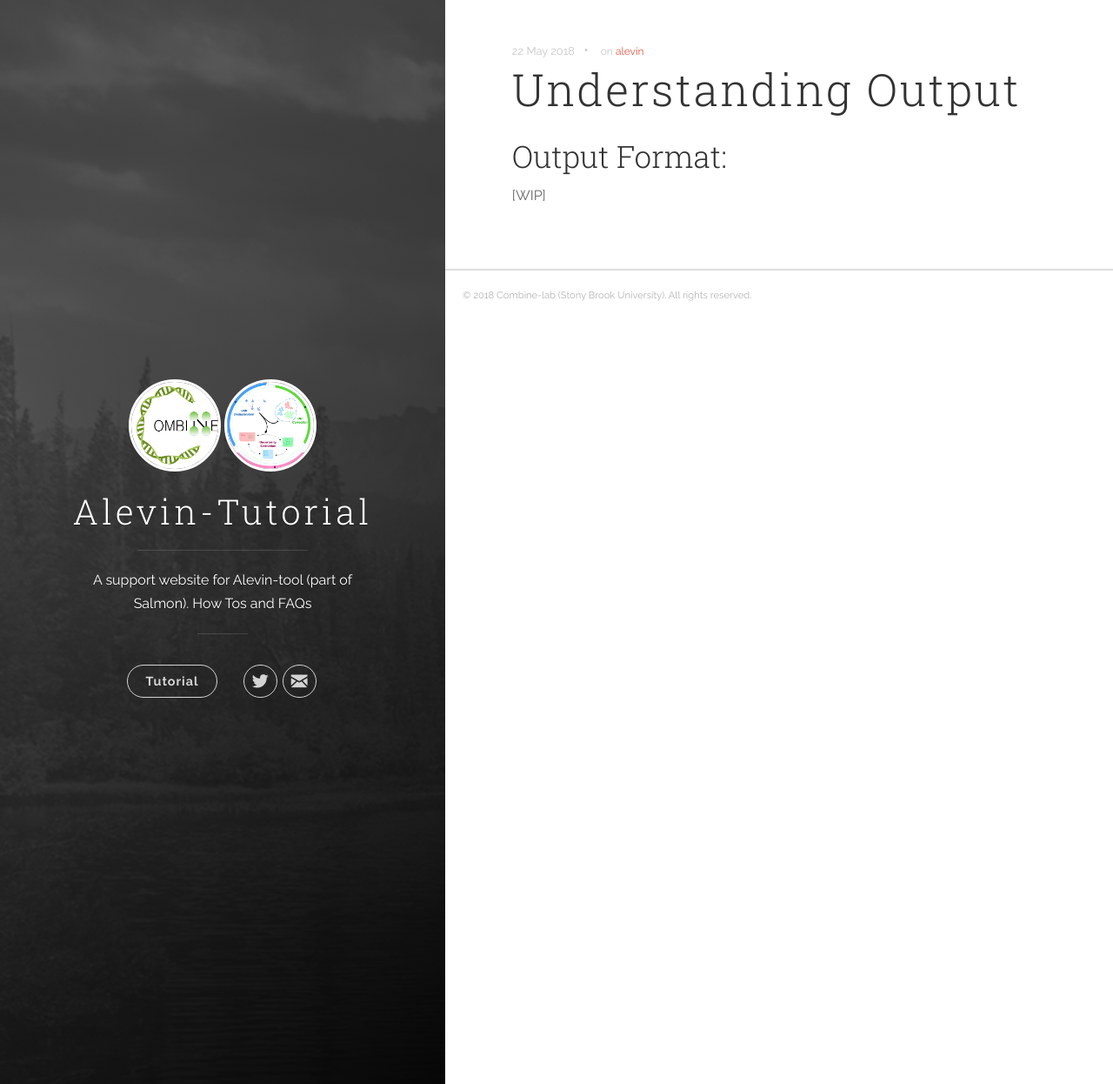
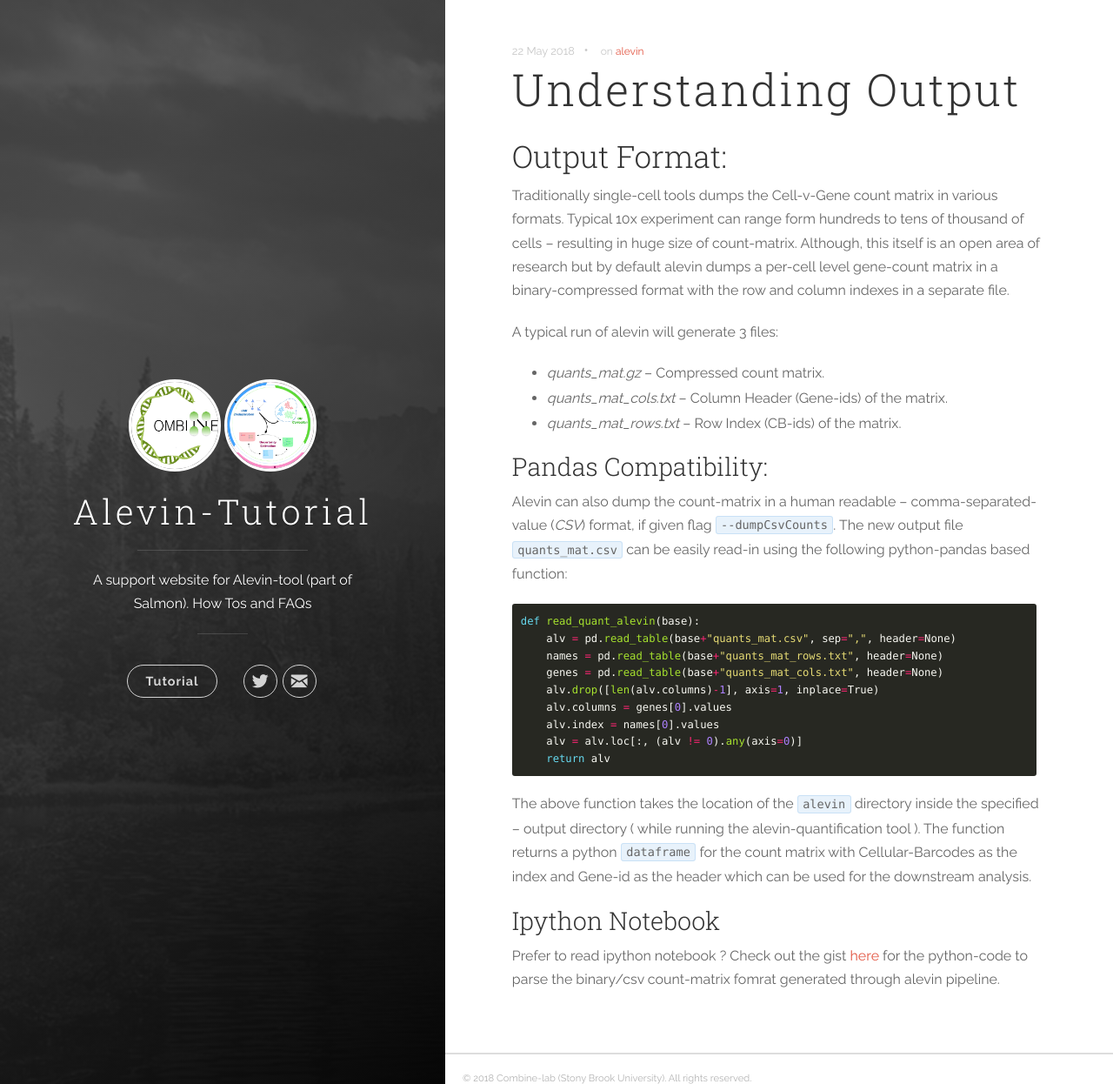
Before and after one commit to COMBINE-lab/alevin-tutorial, a Jekyll site: the page built from docs/_posts/2018-22-05-output-format.markdown, in a window 1280 px wide and 1246 px high. Shown: the whole window at 87% size. Built offline with Jekyll 4.4.1, drawn with Linux system fonts in a browser that asks for light colours.

Commit message:
adding relevant text

````diff
--- a/docs/_posts/2018-22-05-output-format.markdown
+++ b/docs/_posts/2018-22-05-output-format.markdown
@@ -6,4 +6,32 @@ tags: [alevin]
 ---
 ## Output Format:
 
-[WIP]
+Traditionally single-cell tools dumps the Cell-v-Gene count matrix in various formats. Typical 10x experiment can range form hundreds to tens of thousand of cells -- resulting in huge size of count-matrix. Although, this itself is an open area of research but by default alevin dumps a per-cell level gene-count matrix in a binary-compressed format with the row and column indexes in a separate file.
+
+A typical run of alevin will generate 3 files:
+
+* *quants_mat.gz* -- Compressed count matrix.
+* *quants\_mat\_cols.txt* -- Column Header (Gene-ids) of the matrix.
+* *quants\_mat\_rows.txt* -- Row Index (CB-ids) of the matrix.
+
+### Pandas Compatibility:
+
+Alevin can also dump the count-matrix in a human readable -- comma-separated-value (_CSV_) format, if given flag `--dumpCsvCounts`. The new output file `quants_mat.csv` can be easily read-in using the following python-pandas based function:
+
+```python
+def read_quant_alevin(base):
+    alv = pd.read_table(base+"quants_mat.csv", sep=",", header=None)
+    names = pd.read_table(base+"quants_mat_rows.txt", header=None)
+    genes = pd.read_table(base+"quants_mat_cols.txt", header=None)
+    alv.drop([len(alv.columns)-1], axis=1, inplace=True)
+    alv.columns = genes[0].values
+    alv.index = names[0].values
+    alv = alv.loc[:, (alv != 0).any(axis=0)]
+    return alv
+```
+
+The above function takes the location of the `alevin` directory inside the specified -- output directory ( while running the alevin-quantification tool ). The function returns a python `dataframe` for the count matrix with Cellular-Barcodes as the index and Gene-id as the header which can be used for the downstream analysis.
+
+### Ipython Notebook
+Prefer to read ipython notebook ?
+Check out the gist [here](https://gist.github.com/k3yavi/c501705ed2d29b12b0d10cf78b3ed001) for the python-code to parse the binary/csv count-matrix fomrat generated through alevin pipeline.
````
